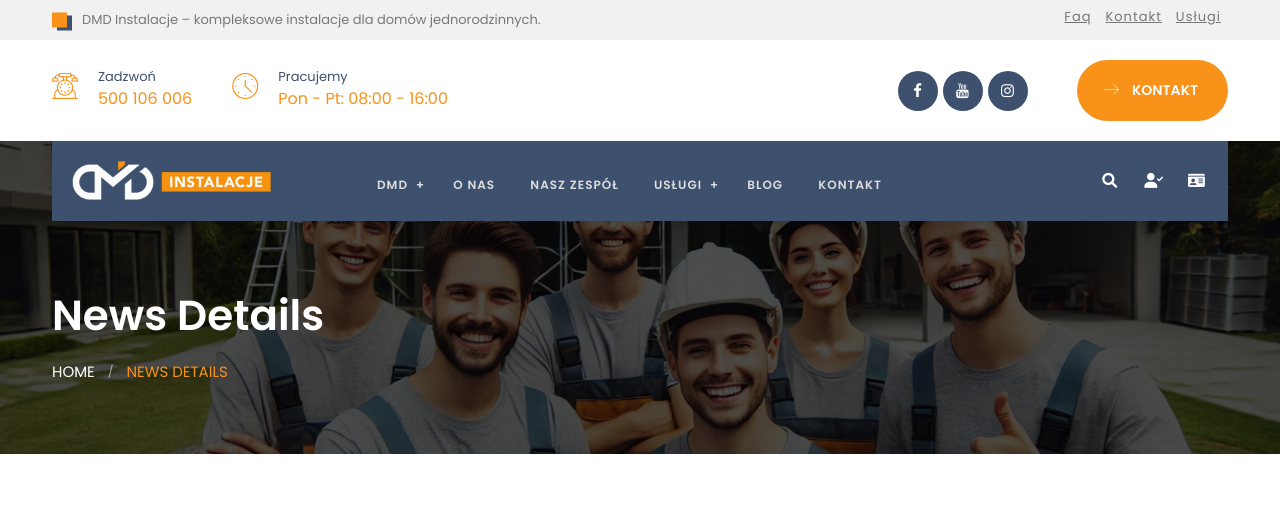
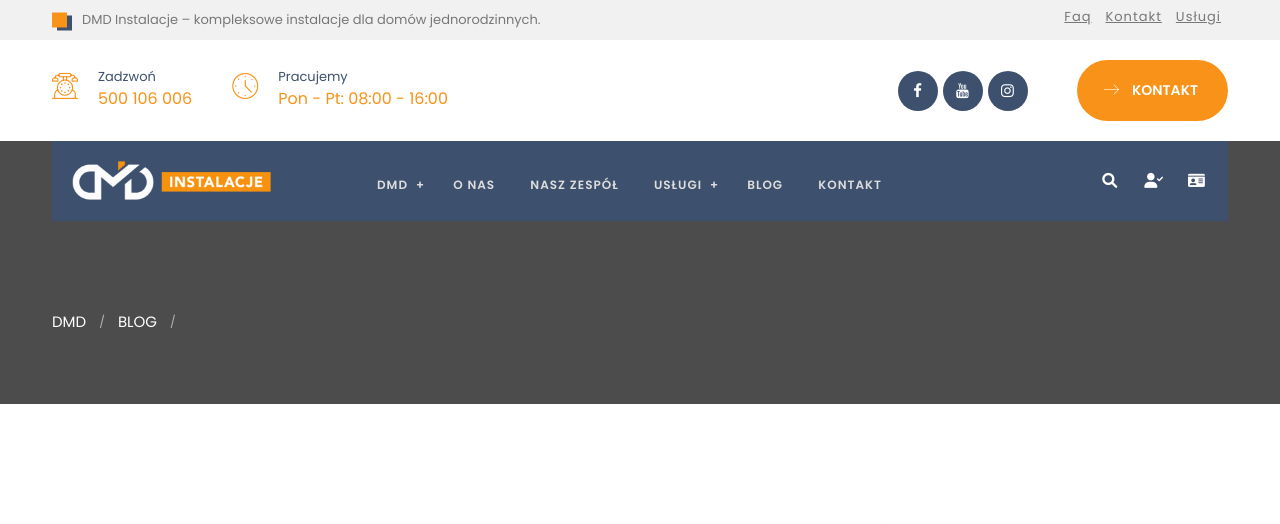
Before and after one commit to informatykdmd/dmdinstalacje, a Flask app: template templates/blog-one.html in a window 1280 px wide. Shown: the top 524 px of the page. Run offline with Flask 3, Linux system fonts and the light colour scheme; the template is opened without the code that fills it, so the values that code supplies are empty; some libraries are stand-ins or nearby versions; some web fonts are replaced.

Commit message:
Working now

```diff
--- a/templates/blog-one.html
+++ b/templates/blog-one.html
@@ -3,16 +3,18 @@
     <main>
 
         <!-- Banner start -->
-        <div id="banner-section" data-jarallax='{"speed": 0.6}' style="background: url(static/images/banner.jpg);">
+        {% set mainphoto = choiced['mainFoto'] %}
+        <div id="banner-section" data-jarallax='{"speed": 0.6}' style="background: url({{mainphoto}});">
             <div class="overlay">
                 <div class="container">
                     <div class="row">
                         <div class="col-lg-12">
                             <div class="breadcrubms">
-                                <h2>News Details</h2>
+                                <h2>{{choiced['title']}}</h2>
                                 <ul class="mt-20">
-                                    <li class="mb-20"><a href="index.html">Home</a></li>
-                                    <li><span class="active">News Details</span></li>
+                                    <li class="mb-20"><a href="/">DMD</a></li>
+                                    <li><a href="/"><span>Blog</span></a></li>
+                                    <li><span class="active">{{choiced['title'][:10]}}</span></li>
                                 </ul>
                             </div>
                         </div>
```
